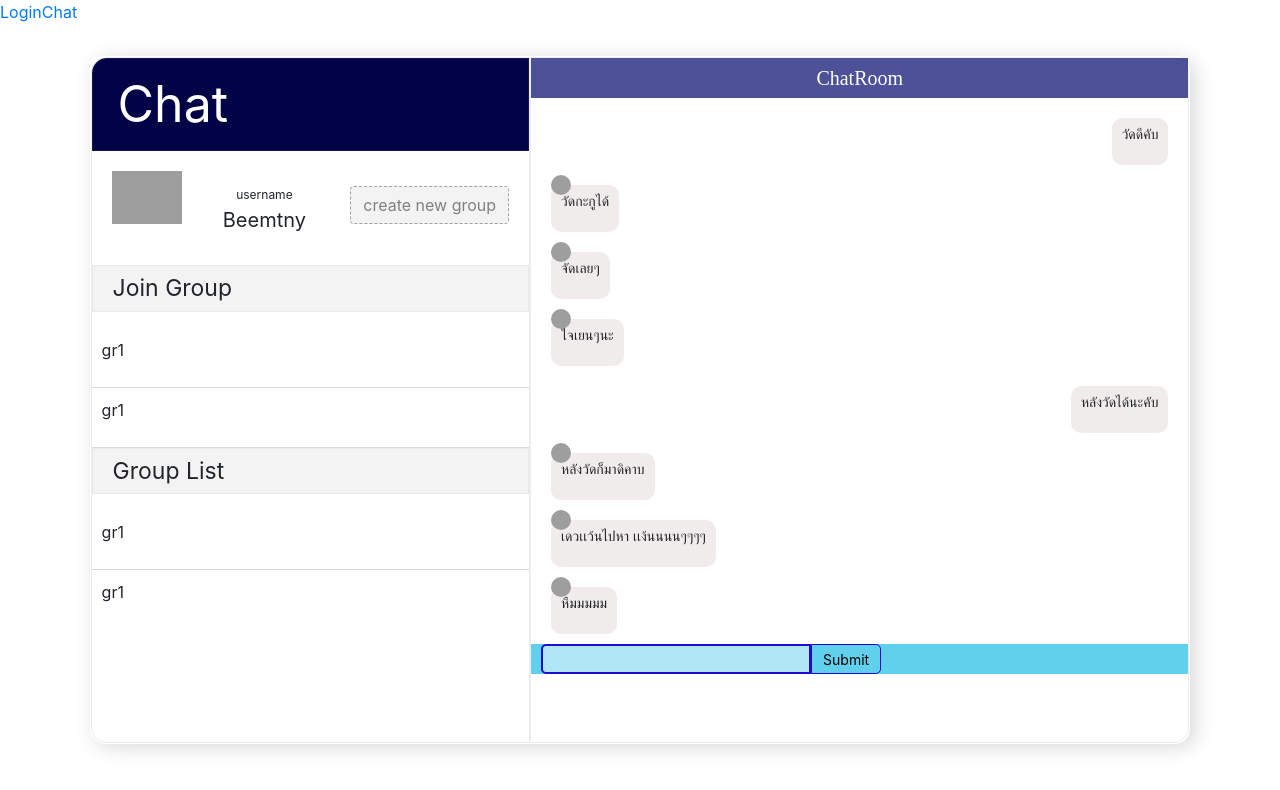
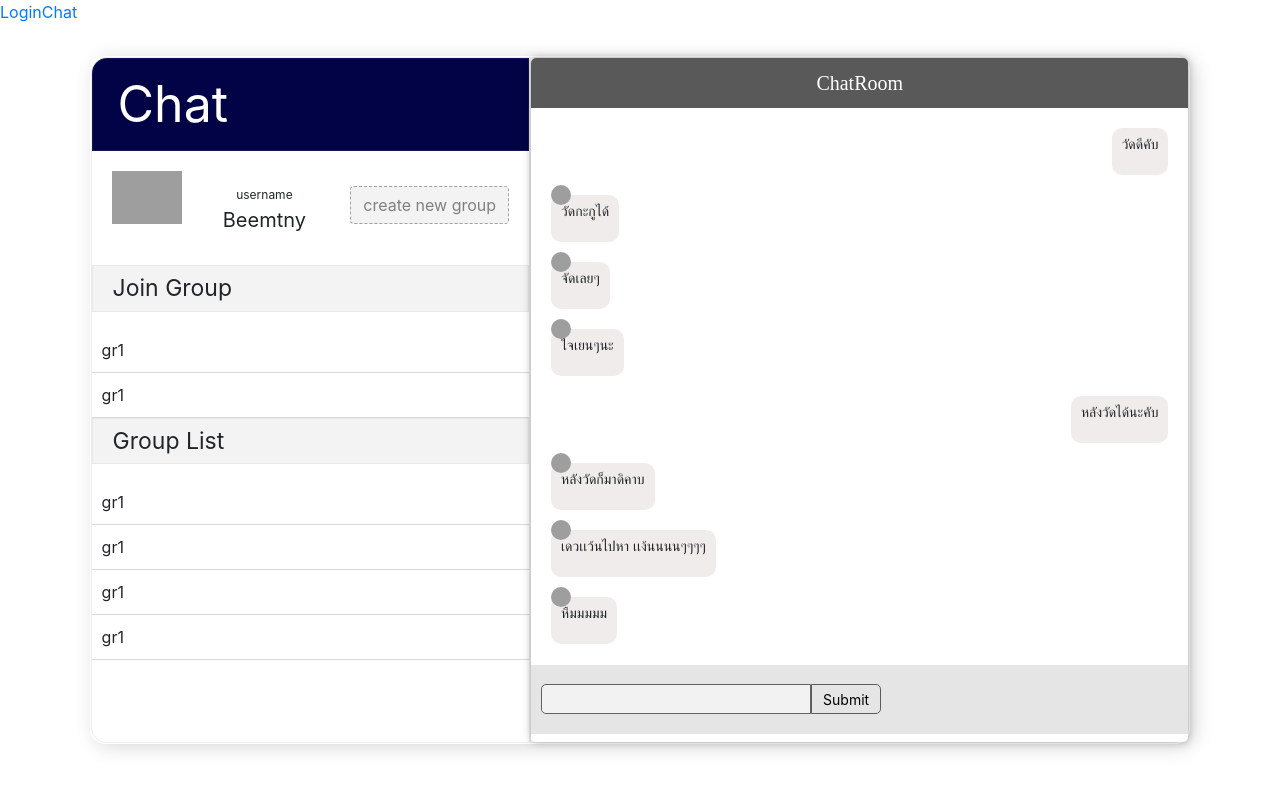
Before and after one commit to beemtny/G-Chat, a React (Create React App) app: page /chat in a window 1280 px wide. Shown: the top 790 px of the page. Built offline with nearby package versions, Linux system fonts and the light colour scheme; no server answers; grey boxes are pictures that could not be loaded.

Commit message:
Fix some scaling issue

```diff
--- a/src/App.css
+++ b/src/App.css
@@ -67,9 +67,9 @@
 
 .groupList {
   width: 100%;
-  max-width: 500px;
-  height: 350px;
-  overflow: auto;
+  height: 400px;
+  overflow-y : scroll;
+  display: inline-block;
 }
 
 ::-webkit-scrollbar {
@@ -97,15 +97,15 @@
 
 .grChar {
   width: 100%;
-  height: 60px;
+  height: auto;
   border-bottom: 1px solid rgba(179, 179, 179, 0.493);
   padding: 10px;
 }
-=======
+
 .chatroom {
   width: 100%;
   height: 100%;
-  background-color: rgba(14, 182, 233, 0.7);
+  background-color: rgba(255, 255, 255, 0.7);
   border-radius: 5px;
   overflow: hidden;
   box-shadow: 0 0 8px 0 rgba(0,0,0, 0.3);
@@ -113,10 +113,10 @@
 
 .chatroom h3 {
   font-family: 'Pacifico', cursive;
-  background-color: rgba(9, 16, 114, 0.726);
+  background-color: rgba(27, 27, 27, 0.726);
   color: #FFF;
   margin: 0;
-  height: 40px;
+  height: 50px;
   font-size: 20px;
   display: flex;
   align-items: center;
@@ -166,7 +166,7 @@
 .chatroom .input {
   height: 10%;
   width: 100%;
-  background: rgba(30, 188, 228, 0.7);
+  background: rgba(161, 161, 161, 0.274);
   display: flex;
   flex-direction: row;
   align-items: center;
@@ -175,7 +175,7 @@
 .chatroom .input input[type="text"] {
   background: rgba(255, 255, 255, 0.5);
   outline: 0;
-  border: 2px solid rgb(32, 13, 209);
+  border: 1px solid rgb(97, 97, 97);
   padding: 0 5px;
   border-top-left-radius: 5px;
   border-bottom-left-radius: 5px;
@@ -188,7 +188,7 @@
 
 .chatroom .input input[type="submit"] {
   background: transparent;
-  border: 1px solid rgb(26, 8, 194);
+  border: 1px solid rgb(92, 92, 92);
   height: 30px;
   width: 70px;
   font-size: 14px;
@@ -202,4 +202,5 @@
 .chatroom .input input[type="submit"]:hover {
   background: rgb(38, 8, 209);
   color: #FFF;
+
 }
--- a/src/Chat.js
+++ b/src/Chat.js
@@ -4,6 +4,8 @@ import Client from "./component/Client";
 import Message from './Message.js';
 import ReactDOM from 'react-dom';
 import socketIOClient from 'socket.io-client'
+import GrChat from './component/GrChat'
+import man from './pic/man.svg';
 
 export default class Chat extends Component {
 
@@ -95,7 +97,45 @@ export default class Chat extends Component {
       <div className="boxChat">
         <div className="block-left">
           <div className="header"> Chat </div>
-          <Client />
+          {/* <Client /> */}
+          <div className="row">
+          <div className="col col-3">
+            {" "}
+            <img src={man} className="profile" />{" "}
+          </div>
+          <div className="col">
+            <div style={{ padding: "30px 0px" }}>
+              <span style={{ fontSize: "12px" }}>username</span>
+              <br />
+              <span style={{ fontSize: "20px" }}>Beemtny</span>
+            </div>
+          </div>
+          <div className="col">
+            <div style={{ padding: "35px 20px 0px 0px" }}>
+              <button type="button" class="btn createBTN">
+                create new group
+              </button>
+            </div>
+          </div>
+        </div>
+        <div className="groupList">
+          <div className="join">
+            <p className="headGroup">Join Group</p>
+            <GrChat />
+            <GrChat />
+          </div>
+          <div className="list">
+            <p className="headGroup">Group List </p>
+            <GrChat />
+            <GrChat />
+            <GrChat />
+            <GrChat />
+            <GrChat />
+            <GrChat />
+            <GrChat />
+            <GrChat />
+          </div>
+        </div>
         </div>
         <div className="block-right"> <div className="chatroom">
                 <h3>ChatRoom</h3>
```
Also changed, not shown: 1 other file (tests, documents, lock files or other folders).
